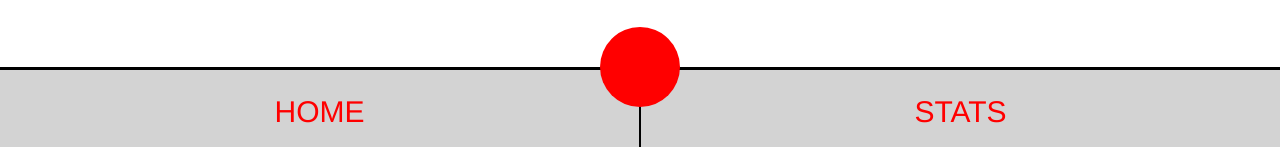
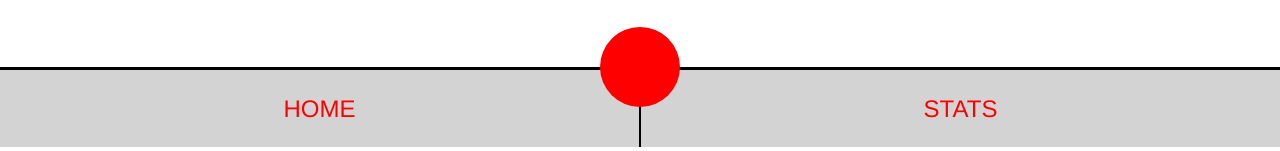
Before and after one commit to PhilippWeiss85/CleanUp, a React (Vite) app: page / in a window 1280 px wide. Shown: the part 982-1133 px from the top of the page. Built offline with nearby package versions, Linux system fonts and the light colour scheme.

Commit message:
update footer font size

```diff
--- a/src/components/Navigation/Navigation.css
+++ b/src/components/Navigation/Navigation.css
@@ -26,7 +26,7 @@ nav {
 
 .navitem > a {
     padding: 25px;
-    font-size: 30px;
+    font-size: 1.5rem;
     display: flex;
     justify-content: center;
     align-items: center;
```
